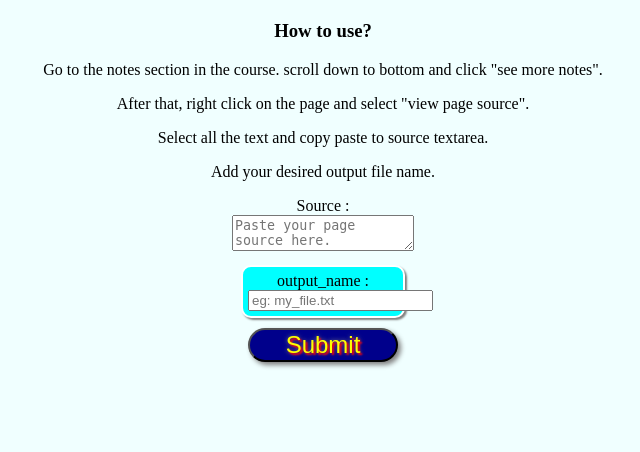
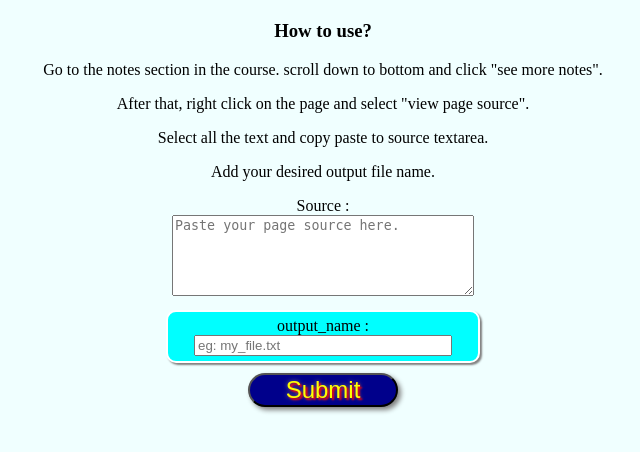
Before and after one commit to thetlwinlwin/coursera_notes_downloader, a FastAPI app: page / in a window 1280 px wide. Shown: the top 452 px of the page, without its empty margins (317-957 px from the left). Run offline with FastAPI, Linux system fonts and the light colour scheme.

Commit message:
update readme and design

```diff
--- a/api/static/styles.css
+++ b/api/static/styles.css
@@ -20,15 +20,20 @@ label[for=source] {
     border-radius: 20%;
 }
 
+
 .output {
     background-color: aqua;
     padding: 5px;
-    width: 150px;
+    width: 300px;
     margin: auto;
     border: 2px solid white;
     border-radius: 10px;
     box-shadow: 2px 2px 2px grey;
     margin-bottom: 10px;
+}
+
+#output_name {
+    width: 250px;
 }
 
 input[type=submit] {
--- a/api/templates/index.html
+++ b/api/templates/index.html
@@ -19,7 +19,8 @@
         <form method="post" action="/get_form">
             <div class="input-group">
                 <label for="note_source">Source : </label><br>
-                <textarea name="note_source" id="source" placeholder="Paste your page source here." required></textarea>
+                <textarea name="note_source" id="source" placeholder="Paste your page source here." rows="5" cols="35"
+                    required></textarea>
             </div>
             <div class="output">
                 <label for="output_name">output_name : </label><br>
```
Also changed, not shown: readme.md.
